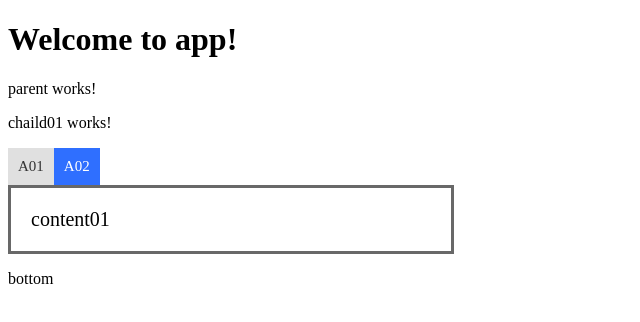
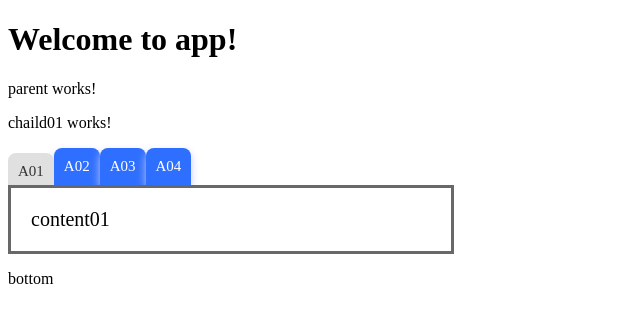
Before and after one commit to 20160724OrganizationTest/180408Angular-component-share, an Angular app: page / in a window 1280 px wide. Shown: the top 322 px of the page, without its empty margins (0-640 px from the left). Built offline with nearby package versions, Linux system fonts and the light colour scheme.

Commit message:
動作成功

```diff
--- a/src/app/link-items/link-items.component.css
+++ b/src/app/link-items/link-items.component.css
@@ -7,7 +7,6 @@ ul {
 .item {
     display: inline-block;
     font-size: 15px;
-
 }
 
 .link {
@@ -15,9 +14,14 @@ ul {
     color: white;
     padding: 10px;
     display: block;
+    border-radius: 8px 8px 0 0;
+    box-shadow: 0 4px 8px #c4c9f9;
 }
 
 .active {
     background-color: #e0e0e0;
     color: #333;
+    box-shadow: 0 0 0;
+    position: relative;
+    bottom: -5px;
 }
--- a/src/app/link-items/link-items.component.ts
+++ b/src/app/link-items/link-items.component.ts
@@ -1,5 +1,4 @@
 import { Component, OnInit, Input, Output, EventEmitter } from '@angular/core';
-// import { EventEmitter } from 'events';
 
 @Component({
   selector: 'app-link-items',
@@ -8,7 +7,9 @@ import { Component, OnInit, Input, Output, EventEmitter } from '@angular/core';
 })
 export class LinkItemsComponent implements OnInit {
 
+  // 親から　currentLinkIndex を取得する
   @Input() currentLinkIndex: number;
+  // 親へ渡すように selectLinkIndex 関数を宣言
   @Output() selectLinkIndex = new EventEmitter<number>();
 
   items = [
@@ -21,6 +22,16 @@ export class LinkItemsComponent implements OnInit {
       id: 2,
       text: 'A02',
       current: false
+    },
+    {
+      id: 3,
+      text: 'A03',
+      current: false
+    },
+    {
+      id: 4,
+      text: 'A04',
+      current: false
     }
   ];
 
@@ -30,10 +41,11 @@ export class LinkItemsComponent implements OnInit {
     if ( i === this.currentLinkIndex) {
       return false;
     }
-    this.selectLinkIndex.emit(i);
+
     this.items[this.currentLinkIndex].current = false;
     this.items[i].current = true;
-    this.currentLinkIndex = i;
+    // 親へ i 引数を渡す(selectLinkIndex)
+    this.selectLinkIndex.emit(i);
   }
 
   ngOnInit() {
--- a/src/app/parent/chaild01/chaild01.component.css
+++ b/src/app/parent/chaild01/chaild01.component.css
@@ -1,8 +1,9 @@
-
-
 .content {
     border: 3px solid rgb(104, 104, 104);
     padding: 20px;
     font-size: 20px;
     width: 400px;
+    background-color: white;
+    z-index: 2;
+    position: relative;
 }
--- a/src/app/parent/chaild01/chaild01.component.html
+++ b/src/app/parent/chaild01/chaild01.component.html
@@ -1,8 +1,15 @@
 <p>
   chaild01 works!
 </p>
+<!--
+  selectLinkIndexの変数の変更を監視する
+  変更されたら、getCurrentIndex関数を動かす。
+  (selectLinkIndex)="getCurrentIndex($event)"
 
-<app-link-items  (onclick)="selectLinkIndex($event)" [currentLinkIndex]="currentLinkIndex"></app-link-items>
+  currentLinkIndexの変数の変更を監視する。
+  [currentLinkIndex]="currentLinkIndex
+-->
+<app-link-items (selectLinkIndex)="getCurrentIndex($event)" [currentLinkIndex]="currentLinkIndex"></app-link-items>
 
 <div class="content" *ngIf="contentFlag[0]">
   content01
@@ -10,3 +17,9 @@
 <div class="content" *ngIf="contentFlag[1]">
   content02
 </div>
+<div class="content" *ngIf="contentFlag[2]">
+  content03
+</div>
+<div class="content" *ngIf="contentFlag[3]">
+  content04
+</div>
--- a/src/app/parent/chaild01/chaild01.component.ts
+++ b/src/app/parent/chaild01/chaild01.component.ts
@@ -1,4 +1,4 @@
-import { Component, OnInit, Input } from '@angular/core';
+import { Component, OnInit, Input, Output, EventEmitter } from '@angular/core';
 
 @Component({
   selector: 'app-chaild01',
@@ -16,19 +16,13 @@ export class Chaild01Component implements OnInit {
     this.currentLinkIndex = 0;
   }
 
-  onclick() {
-    console.log('a');
+  getCurrentIndex(i: number) {
+    console.log(i);
+    if ( i === this.currentLinkIndex) {
+      return false;
+    }
+    this.contentFlag[this.currentLinkIndex] = false;
+    this.contentFlag[i] = true;
+    this.currentLinkIndex = i;
   }
-
-  // linkSelect(i: number) {
-
-    // console.log(this.currentLinkIndex);
-    // console.log(this.contentFlag);
-  //   if ( i === this.currentLinkIndex) {
-  //     return false;
-  //   }
-  //   this.contentFlag[this.currentLinkIndex] = false;
-  //   this.contentFlag[i] = true;
-  //   this.currentLinkIndex = i;
-  // }
 }
```
